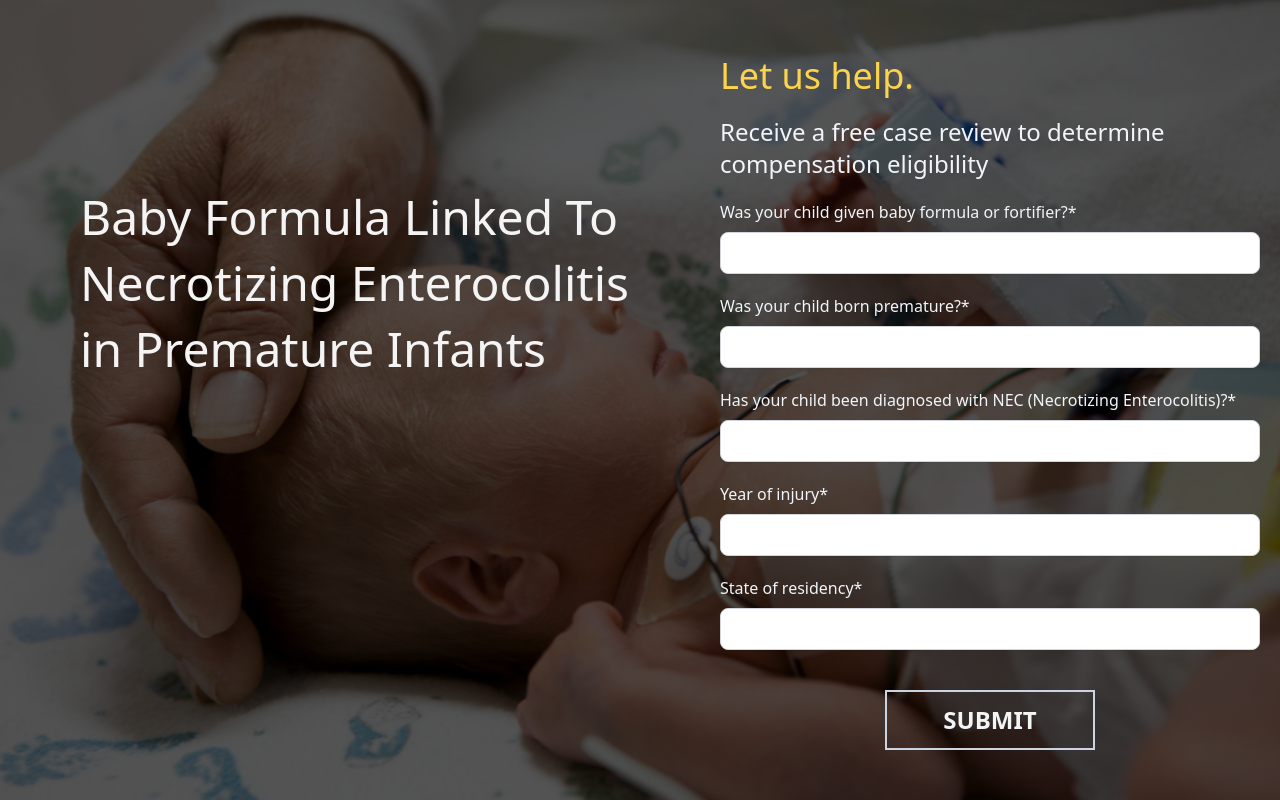
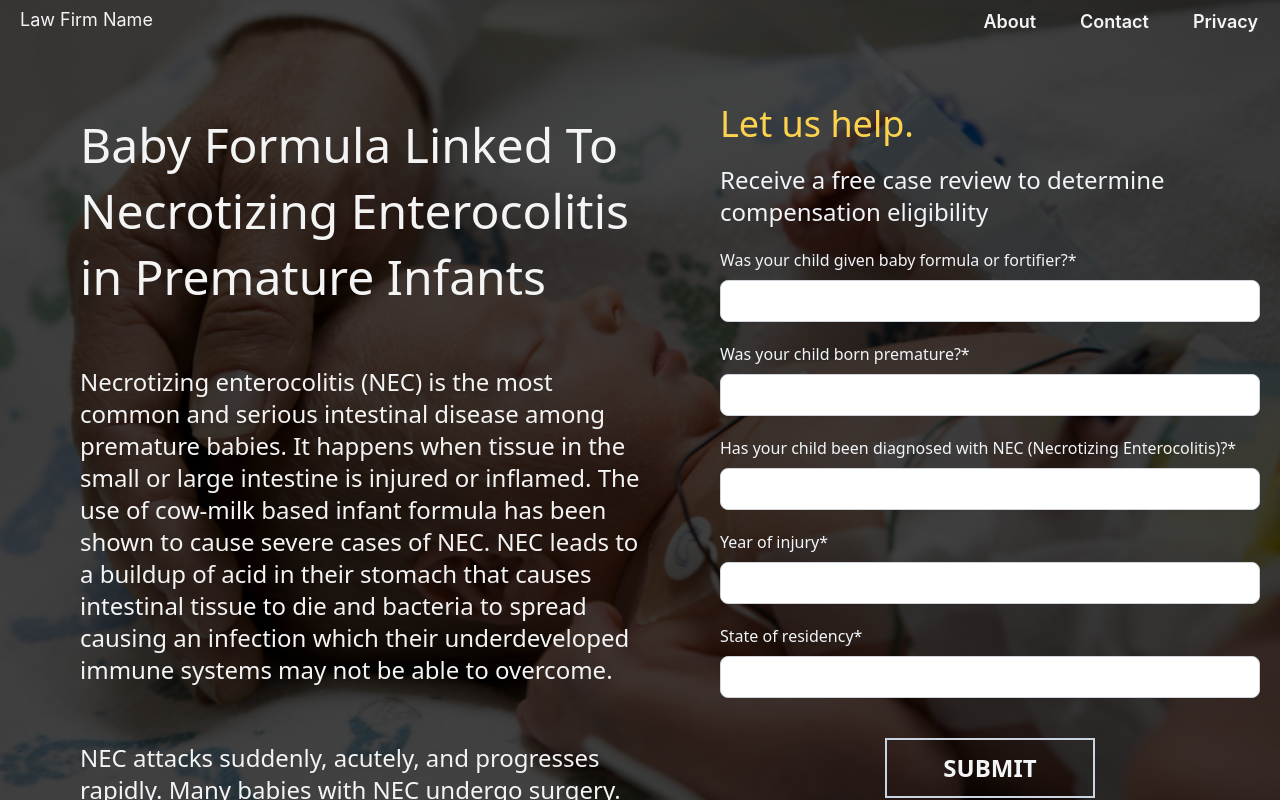
Before and after one commit to ccheatham/freeclaimeval, a React (Create React App) app: page / in a window 1280 px wide. Built offline with nearby package versions, Linux system fonts and the light colour scheme.

Commit message:
more formatting

```diff
--- a/src/App.css
+++ b/src/App.css
@@ -3,6 +3,6 @@
   background-image: url("bg.jpg");
   background-size: cover;
   background-position: center;
-  box-shadow: inset 0 0 0 50vw rgba(0,0,0,.65);
+  box-shadow: inset 0 0 0 50vw rgba(0,0,0,.73);
   height: 100vh;
 }
--- a/src/App.js
+++ b/src/App.js
@@ -2,11 +2,31 @@ import './App.css';
 
 function App() {
   return (
-  <div className="hero overflow-auto font-sans grid grid-cols-1 lg:grid-cols-2 lg:content-start">
+  <div className="hero overflow-auto">
+    <div className="grid grid-cols-2 relative">
+      <div className="mt-0 pt-0 pt-1.5 pl-5 text-lg text-gray-100">Law Firm Name</div>
+      <div className="grid grid-flow-col place-content-end mt-0 pt-2 pb-3 mr-0.5">
+        <div className="font-semibold hover:underline text-lg text-gray-100 pl-1 pr-10 cursor-pointer">About</div>
+        <div className="font-semibold hover:underline text-lg text-gray-100 pl-1 pr-10 cursor-pointer">Contact</div>
+        <div className="font-semibold hover:underline text-lg text-gray-100 pl-1 pr-5 cursor-pointer">Privacy</div>
+      </div>
+    </div>
+    <div className="font-sans grid grid-cols-1 lg:grid-cols-2 lg:content-start mb-10">
       <div className="text-left w-full">
-      <h1 className="text-4xl md:leading-snug md:text-5xl font-sans text-zinc-100 pt-14 pl-20 lg:mt-32">
+        <h1 className="text-4xl md:leading-snug md:text-5xl font-sans text-zinc-100 pt-14 pl-20 lg:mt-2">
           Baby Formula Linked To Necrotizing Enterocolitis in Premature Infants
         </h1>
+        <h3 className="text-xl leading-relaxed md:text-2xl font-sans text-zinc-100 pt-14 pl-20 lg:mt-0">
+          Necrotizing enterocolitis (NEC) is the most common and serious intestinal disease among premature babies.
+          It happens when tissue in the small or large intestine is injured or inflamed. The use of cow-milk based
+          infant formula has been shown to cause severe cases of NEC. NEC leads to a buildup of acid in their stomach
+          that causes intestinal tissue to die and bacteria to spread causing an infection which their underdeveloped
+          immune systems may not be able to overcome.
+        </h3>
+        <h3 className="text-xl leading-relaxed md:text-2xl font-sans text-zinc-100 pt-14 pl-20 lg:mt-0 mb-0">
+          NEC attacks suddenly, acutely, and progresses rapidly. Many babies with NEC undergo surgery. Some are left
+          disabled. Some (an estimated 10-28%) even lose their lives.
+        </h3>
       </div>
       <div className="text-left w-full max-w-2xl">
         <div className="">
@@ -44,6 +64,7 @@ function App() {
         </div>
       </div>
     </div>
+  </div>
   )
 }
 export default App;
```
Lines whose indentation alone changed are shown as unchanged.
